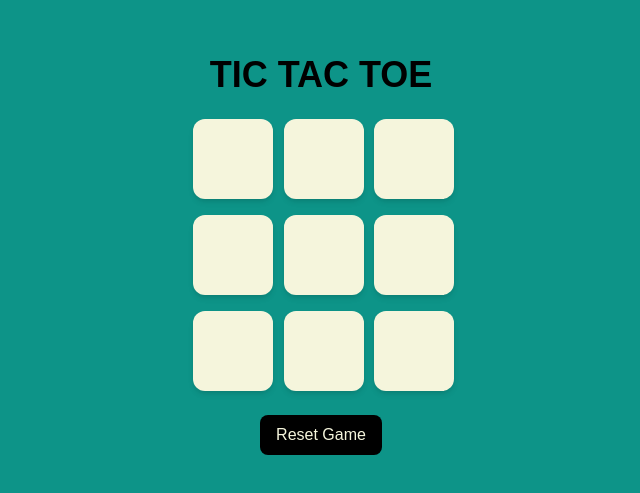
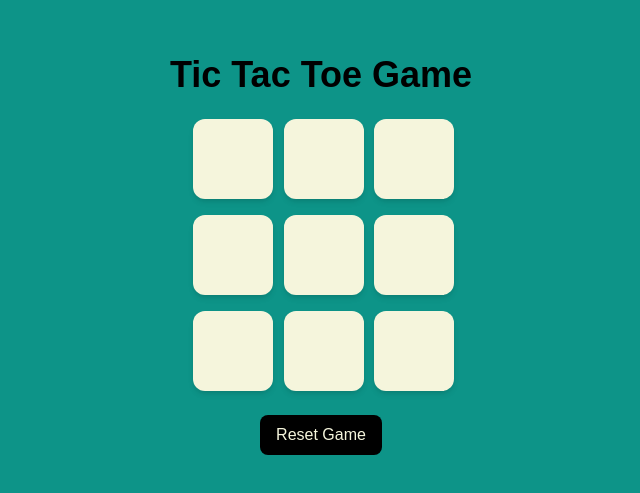
Before and after one commit to Devansha-Awasthi/Tic-Tac-Toe-NextJS, a Next.js app: page / in a window 1280 px wide. Shown: the part 157-650 px from the top of the page, without its empty margins (319-959 px from the left). Built offline with nearby package versions, Linux system fonts and the light colour scheme.

Commit message:
changed title

```diff
--- a/app/page.js
+++ b/app/page.js
@@ -66,7 +66,7 @@ export default function TicTacToe() {
           </button>
         </div>
       )}
-      <h1 className="text-4xl font-bold font-sans my-6 text-black">TIC TAC TOE</h1>
+      <h1 className="text-4xl font-bold font-sans my-6 text-black">Tic Tac Toe Game</h1>
       <div className="grid grid-cols-3 gap-4 w-64">
         {board.map((value, index) => (
           <button
```
